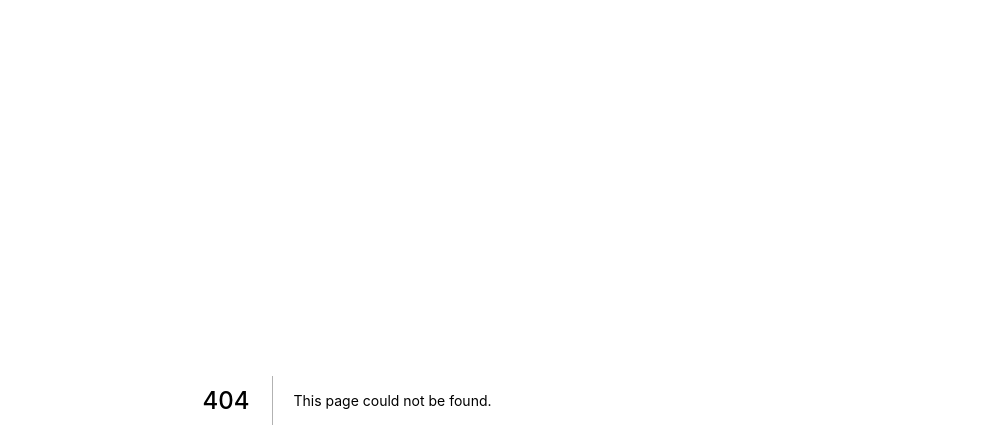
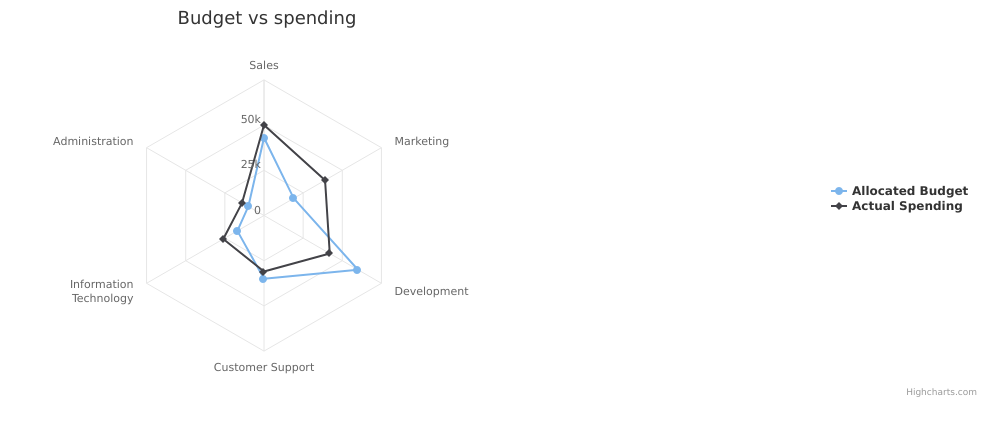
Before and after one commit to akine/kj-api-test, a Next.js app: page /graph in a window 1280 px wide. Before the commit this address had no page. Shown: the top 448 px of the page, without its empty margins (293-1280 px from the left). Built offline with nearby package versions, Linux system fonts and the light colour scheme.

Commit message:
とりあえずグラフ追加

```diff
--- a/package.json
+++ b/package.json
@@ -8,6 +8,8 @@
     "start": "next start"
   },
   "dependencies": {
+    "highcharts": "^9.0.0",
+    "highcharts-react-official": "^3.0.0",
     "next": "10.0.6",
     "oura-cloud-api": "^1.0.2",
     "react": "17.0.1",
--- /dev/null
+++ b/pages/graph.js
@@ -0,0 +1,96 @@
+import Highcharts from "highcharts";
+import HighchartsMore from "highcharts/highcharts-more";
+import HighchartsReact from "highcharts-react-official";
+
+export const RadarChart = () => {
+  if (typeof Highcharts === "object") {
+    HighchartsMore(Highcharts);
+  }
+  const options = {
+    chart: {
+      polar: true,
+      type: "line",
+    },
+
+    accessibility: {
+      description:
+        "A spiderweb chart compares the allocated budget against actual spending within an organization. The spider chart has six spokes. Each spoke represents one of the 6 departments within the organization: sales, marketing, development, customer support, information technology and administration. The chart is interactive, and each data point is displayed upon hovering. The chart clearly shows that 4 of the 6 departments have overspent their budget with Marketing responsible for the greatest overspend of $20,000. The allocated budget and actual spending data points for each department are as follows: Sales. Budget equals $43,000; spending equals $50,000. Marketing. Budget equals $19,000; spending equals $39,000. Development. Budget equals $60,000; spending equals $42,000. Customer support. Budget equals $35,000; spending equals $31,000. Information technology. Budget equals $17,000; spending equals $26,000. Administration. Budget equals $10,000; spending equals $14,000.",
+    },
+
+    title: {
+      text: "Budget vs spending",
+      x: -80,
+    },
+
+    pane: {
+      size: "80%",
+    },
+
+    xAxis: {
+      categories: [
+        "Sales",
+        "Marketing",
+        "Development",
+        "Customer Support",
+        "Information Technology",
+        "Administration",
+      ],
+      tickmarkPlacement: "on",
+      lineWidth: 0,
+    },
+
+    yAxis: {
+      gridLineInterpolation: "polygon",
+      lineWidth: 0,
+      min: 0,
+    },
+
+    tooltip: {
+      shared: true,
+      pointFormat:
+        '<span style="color:{series.color}">{series.name}: <b>${point.y:,.0f}</b><br/>',
+    },
+
+    legend: {
+      align: "right",
+      verticalAlign: "middle",
+      layout: "vertical",
+    },
+
+    series: [
+      {
+        name: "Allocated Budget",
+        data: [43000, 19000, 60000, 35000, 17000, 10000],
+        pointPlacement: "on",
+      },
+      {
+        name: "Actual Spending",
+        data: [50000, 39000, 42000, 31000, 26000, 14000],
+        pointPlacement: "on",
+      },
+    ],
+
+    responsive: {
+      rules: [
+        {
+          condition: {
+            maxWidth: 500,
+          },
+          chartOptions: {
+            legend: {
+              align: "center",
+              verticalAlign: "bottom",
+              layout: "horizontal",
+            },
+            pane: {
+              size: "70%",
+            },
+          },
+        },
+      ],
+    },
+  };
+  return <HighchartsReact highcharts={Highcharts} options={options} />;
+};
+
+export default RadarChart;
--- a/pages/index.js
+++ b/pages/index.js
@@ -1,6 +1,9 @@
+import Graph from "./graph";
+
 export default function Home({ sleeps }) {
   return (
     <div>
+      <Graph />
       <p>ouraring test</p>
       {sleeps.map((sleep, index) => (
         <div key={index}>
```
Also changed, not shown: 1 other file (tests, documents, lock files or other folders).
